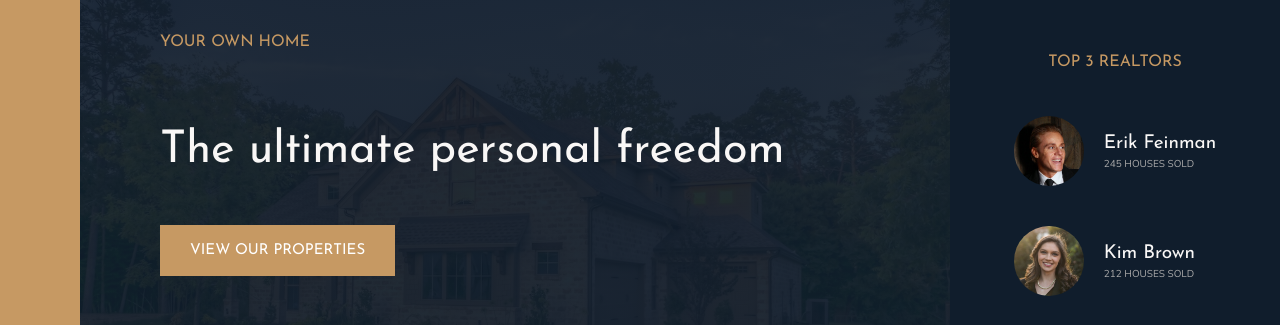
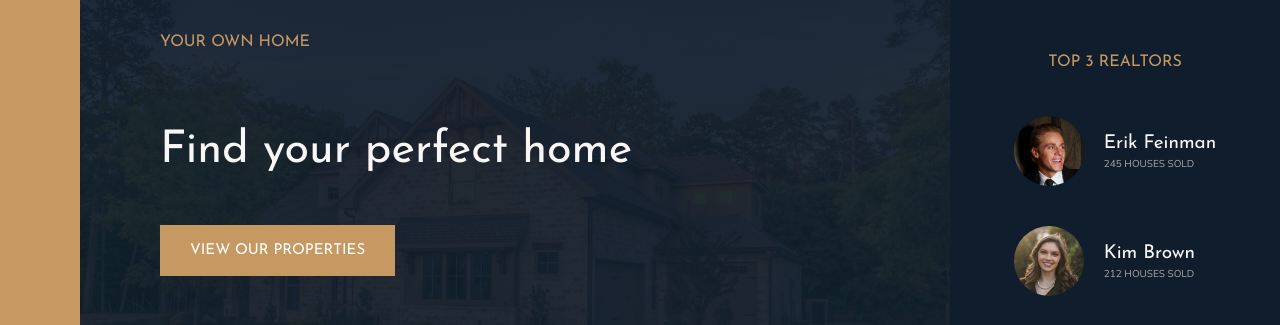
Before and after one commit to SrdjaM/nexter-website, a website: page index.html in a window 1280 px wide. Shown: the part 92-417 px from the top of the page. Drawn offline with nearby package versions, Linux system fonts and the light colour scheme.

Commit message:
change headline

```diff
--- a/index.html
+++ b/index.html
@@ -22,7 +22,7 @@
     <header class="header">
       <img src="img/logo.png" alt="Nexter logo" class="header__logo" />
       <h3 class="heading-3">Your own home</h3>
-      <h1 class="heading-1">The ultimate personal freedom</h1>
+      <h1 class="heading-1">Find your perfect home</h1>
       <button class="btn header__btn">View our properties</button>
       <div class="header__seenon-text">Seen on</div>
       <div class="header__seenon-logos">
```
